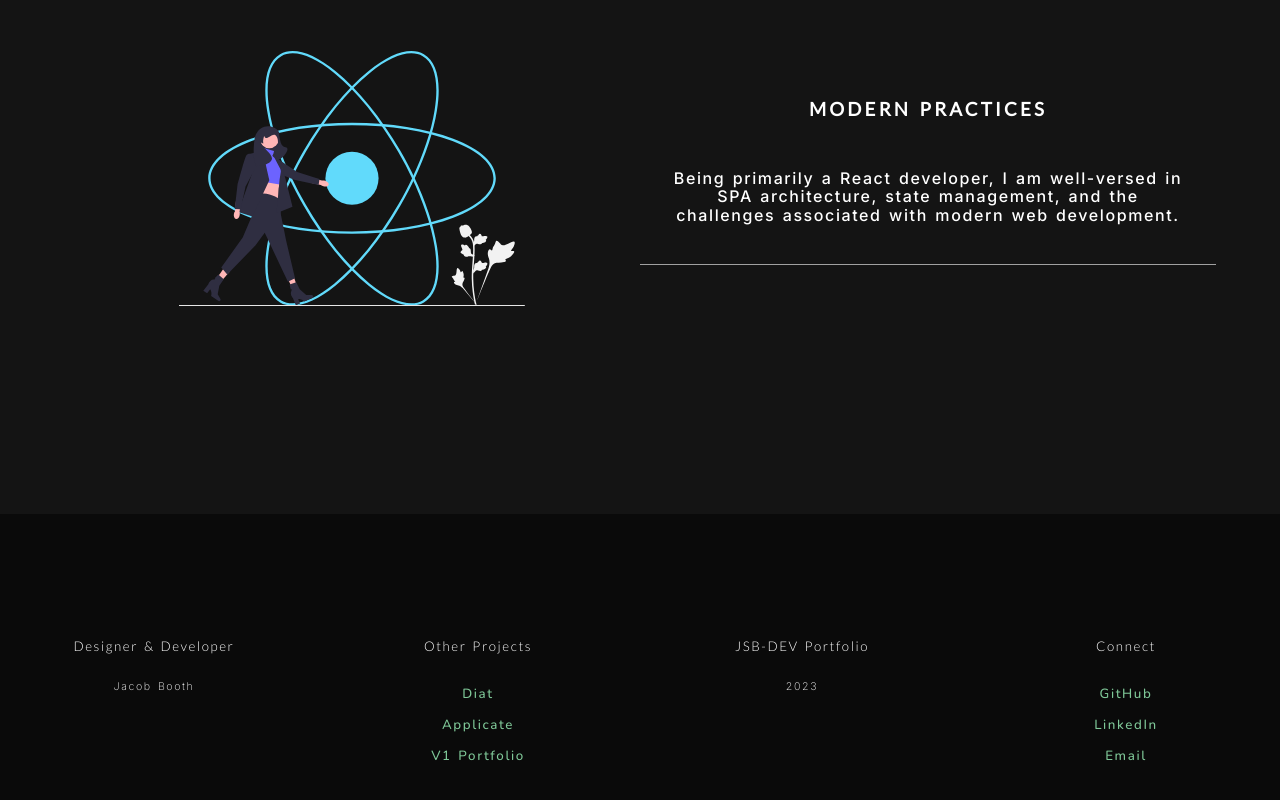
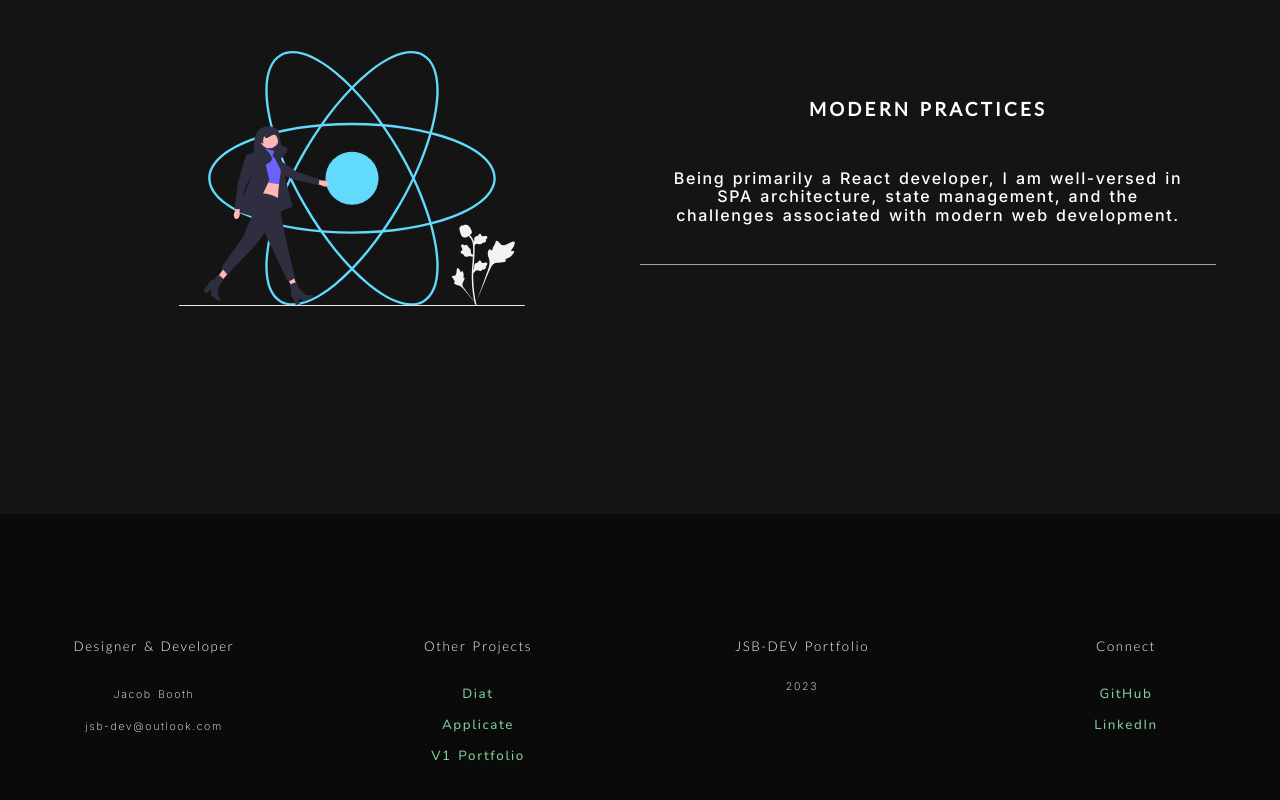
Before and after one commit to jsb-dev/professional-portfolio, a Next.js app: page / in a window 1280 px wide. Shown: the part 6935-7735 px from the top of the page. Built offline with nearby package versions, Linux system fonts and the light colour scheme.

Commit message:
Finalise footer and adjust some basic styles

```diff
--- a/src/components/Footer.tsx
+++ b/src/components/Footer.tsx
@@ -33,6 +33,12 @@ const styles: Record<string, React.CSSProperties> = {
         justifyContent: 'flex-start',
         height: '100%',
     },
+
+    small: {
+        padding: '0.5rem',
+        textAlign: 'center',
+        wordBreak: 'break-word',
+    }
 };
 
 
@@ -45,7 +51,8 @@ const SiteFooter: React.FC = () => {
             <div style={{ ...styles.gridContainer, gridTemplateColumns: `repeat(${gridSize}, 1fr)` }}>
                 <div style={styles.gridItem}>
                     <h6 style={styles.footerHeading}>Designer & Developer</h6>
-                    <small>Jacob Booth</small>
+                    <small style={styles.small}>Jacob Booth</small>
+                    <small style={styles.small}>jsb-dev@outlook.com</small>
                 </div>
 
                 <div style={styles.gridItem}>
@@ -64,7 +71,6 @@ const SiteFooter: React.FC = () => {
                     <h6 style={styles.footerHeading}>Connect</h6>
                     <a onClick={openTo(urls.github)}>GitHub</a>
                     <a onClick={openTo(urls.linkedin)}>LinkedIn</a>
-                    <a onClick={openTo(urls.email)}>Email</a>
                 </div>
             </div>
         </footer>
```
Also changed, not shown: 1 other file (tests, documents, lock files or other folders).
